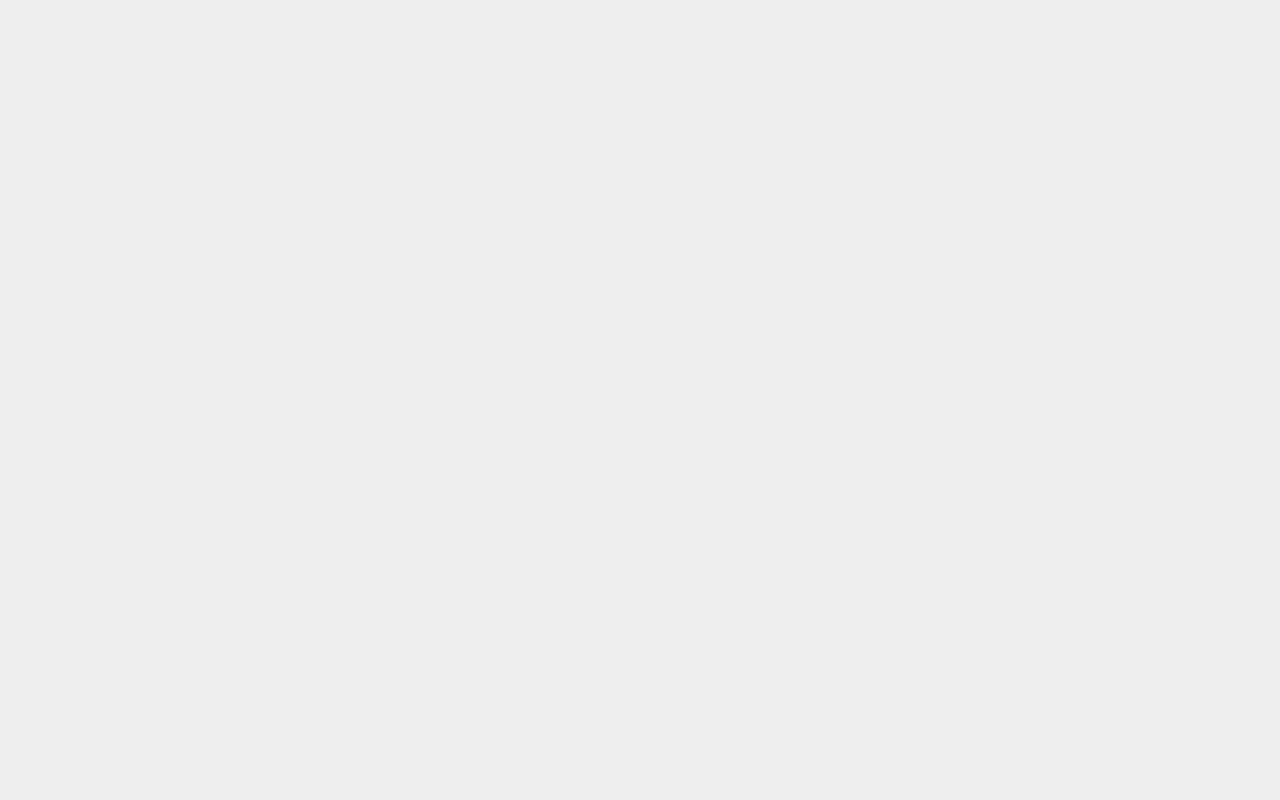
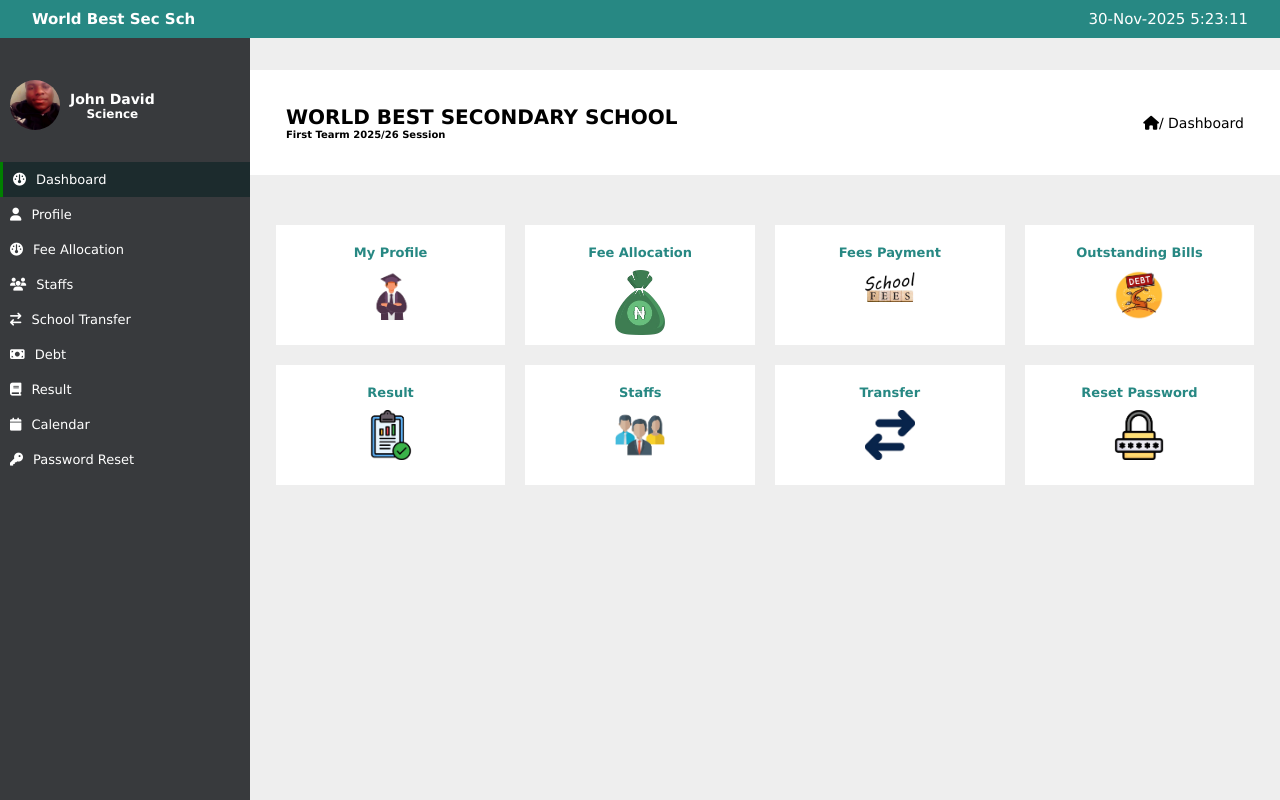
Before and after one commit to Ohiomatabn/SchoolWebsiteWithReact, a React (Vite) app: page / in a window 1280 px wide. Built offline with nearby package versions, Linux system fonts and the light colour scheme.

Commit message:
import all created component and render it

```diff
--- a/src/App.jsx
+++ b/src/App.jsx
@@ -1,3 +1,18 @@
-function App() {}
+import { NavBar } from "./component/NavBar";
+import { SideBar } from "./component/SideBar";
+import { DashBoard } from "./DashBoard/DashBoard";
+
+function App() {
+  return (
+    <>
+      <NavBar />
+
+      <div className="divider">
+        <SideBar />
+        <DashBoard />
+      </div>
+    </>
+  );
+}
 
 export default App;
```
